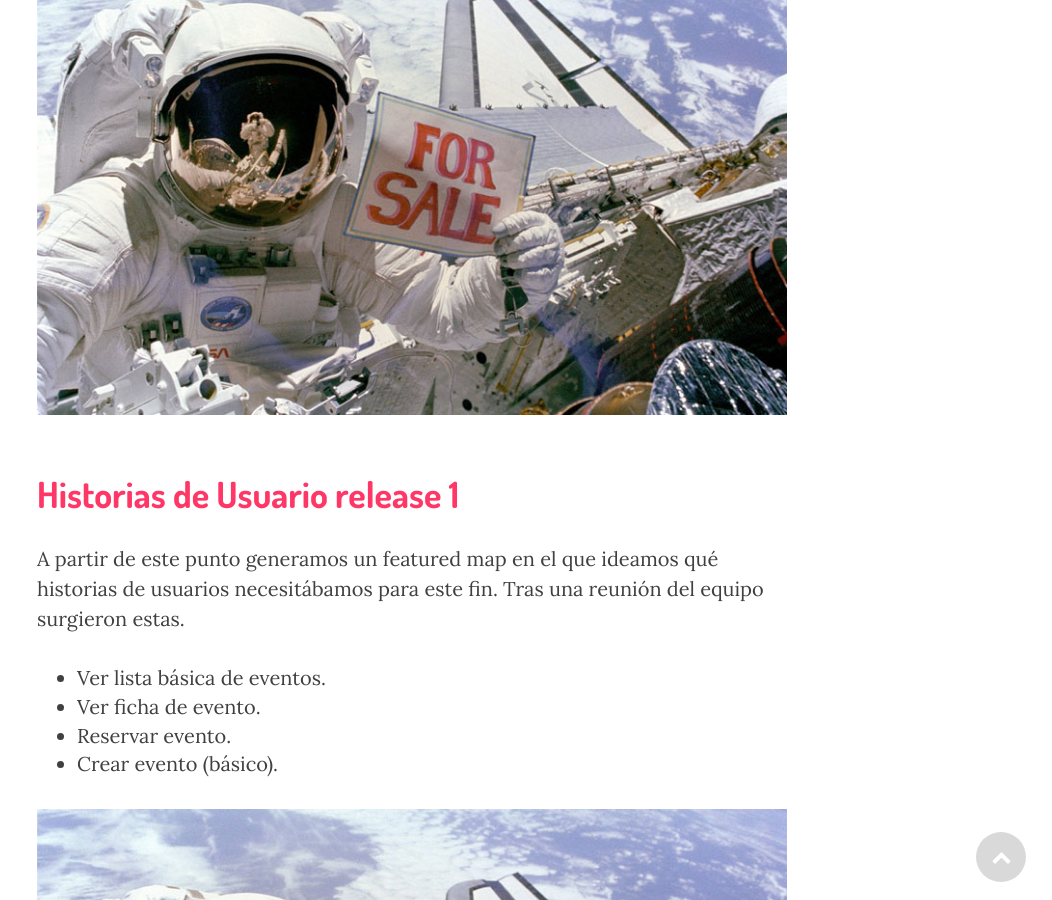
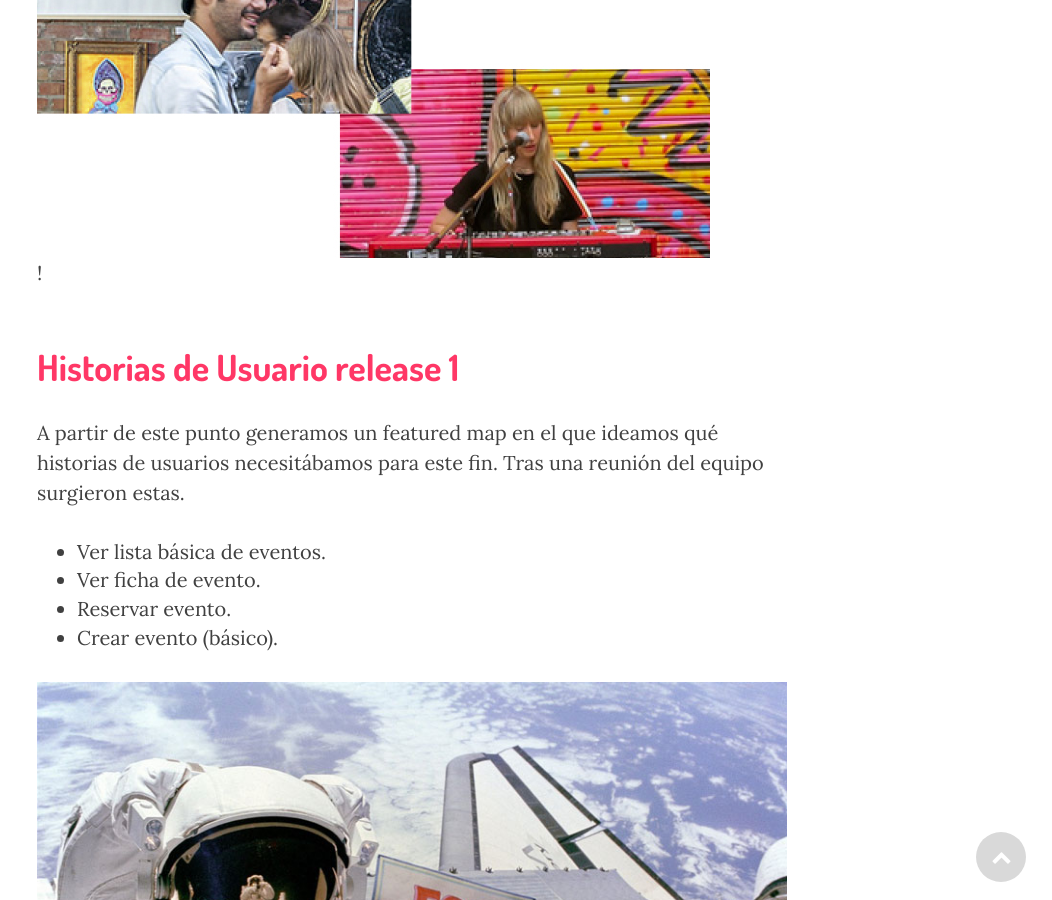
Before and after one commit to Rooof-Project/memoria, a Jekyll site: the page built from _posts/2015-04-16-Release-1.markdown, in a window 1280 px wide and 900 px high, scrolled down 4704 px. Shown: the whole window, without its empty margins (228-1280 px from the left). Built offline with Jekyll 4.4.1, drawn with Linux system fonts in a browser that asks for light colours; nearby versions of some CDN libraries.

Commit message:
Imagenes personas

```diff
--- a/_posts/2015-04-16-Release-1.markdown
+++ b/_posts/2015-04-16-Release-1.markdown
@@ -23,13 +23,13 @@ published: true
 <p>Gracias al mood board comprendimos, casi por casualidad, la necesidad de las personas por mostrar su talento, lo consideramos una especie de carácterística intrínseca, otra forma más que tiene el ser humano de sentirse querido. Además, también intuimos que esta acción se daba en grupo.</p>
 
 <a href="#">
-    <img src="{{ site.baseurl }}/img/Mood-Board.jpg" alt="Post Sample Image">
+    <img src="{{ site.baseurl }}/img/Mood-Board.jpg" alt="Mood Board">
 </a>
 
 <p>Al comienzo pensamos que el espacio dónde se realizaban los eventos no estaba relacionado con el artista. Ideamos unas relaciones entre usuarios que se encontraban en un lugar ajeno a ambos y donde unos asistirían a un espectáculo mientras que otros mostraban su talento.</p>
 
 <a href="#">
-    <img src="{{ site.baseurl }}/img/stakeholders-r1.png" alt="Post Sample Image">
+    <img src="{{ site.baseurl }}/img/stakeholders-r1.png" alt="Stakeholdes">
 </a>
 
 
@@ -56,8 +56,9 @@ published: true
 <p>Estas necesidades de ambos es lo que nos marcó el camino para desarrollar el primer "Producto Mínimo Viable". Un primer prototipo un tanto tosco en diseño pero que respondía a 2 premisas básicas para el funcionamiento de la plataforma: crear y reservar un evento. Posteriormente, dentro de esta release, nos pareció oportuno añadir un apartado de “que es” con el fin de asegurarnos que quedaba claro de qué trataba la página.</p>
 
 <a href="#">
-    <img src="{{ site.baseurl }}/img/post-sample-image.jpg" alt="Post Sample Image">
-</a>
+    <img src="{{ site.baseurl }}/img/pepe-daniela.jpg" alt="Pepe y Daniela">
+</a>!
+
 
 <h2 class="section-heading">Historias de Usuario release 1</h2>
 
```
